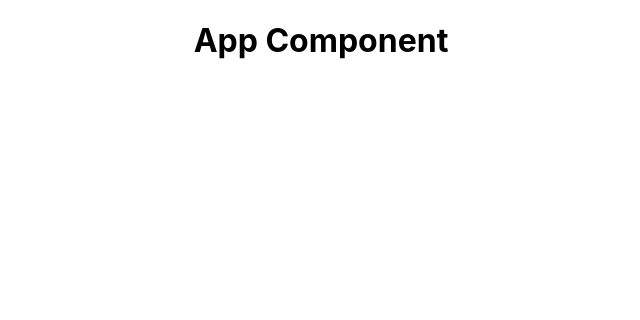
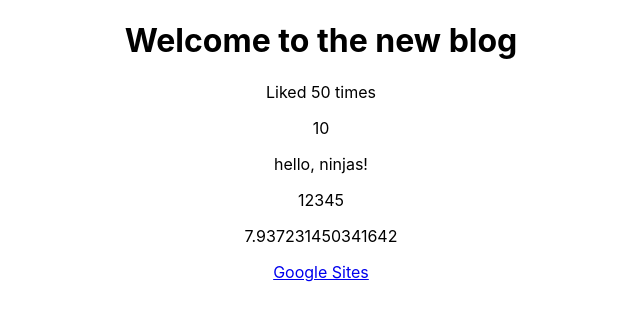
Before and after one commit to SasnarineDeodat/Full-Modern-React-Tutorial, a React (Create React App) app: page / in a window 1280 px wide. Shown: the top 320 px of the page, without its empty margins (319-959 px from the left). Built offline with nearby package versions, Linux system fonts and the light colour scheme.

Commit message:
Dynamic Value In Templates

```diff
--- a/src/App.js
+++ b/src/App.js
@@ -1,10 +1,22 @@
 import "./App.css";
 
 function App() {
+  const title = "Welcome to the new blog";
+  const likes = 50;
+  // const person = {name: "Yoshi", age: 30};
+  const link = "http://www.googl.com";
   return (
     <div className="App">
       <div className="content">
-        <h1>App Component</h1>
+        <h1>{title}</h1>
+        <p>Liked {likes} times</p>
+        {/* <p>{person}</p> */}
+        <p>{10}</p>
+        <p>{"hello, ninjas!"}</p>
+        <p>{[1, 2, 3, 4, 5]}</p>
+        <p>{Math.random()* 10}</p>
+
+        <a href={link}>Google Sites</a>
       </div>
     </div>
   );
```
